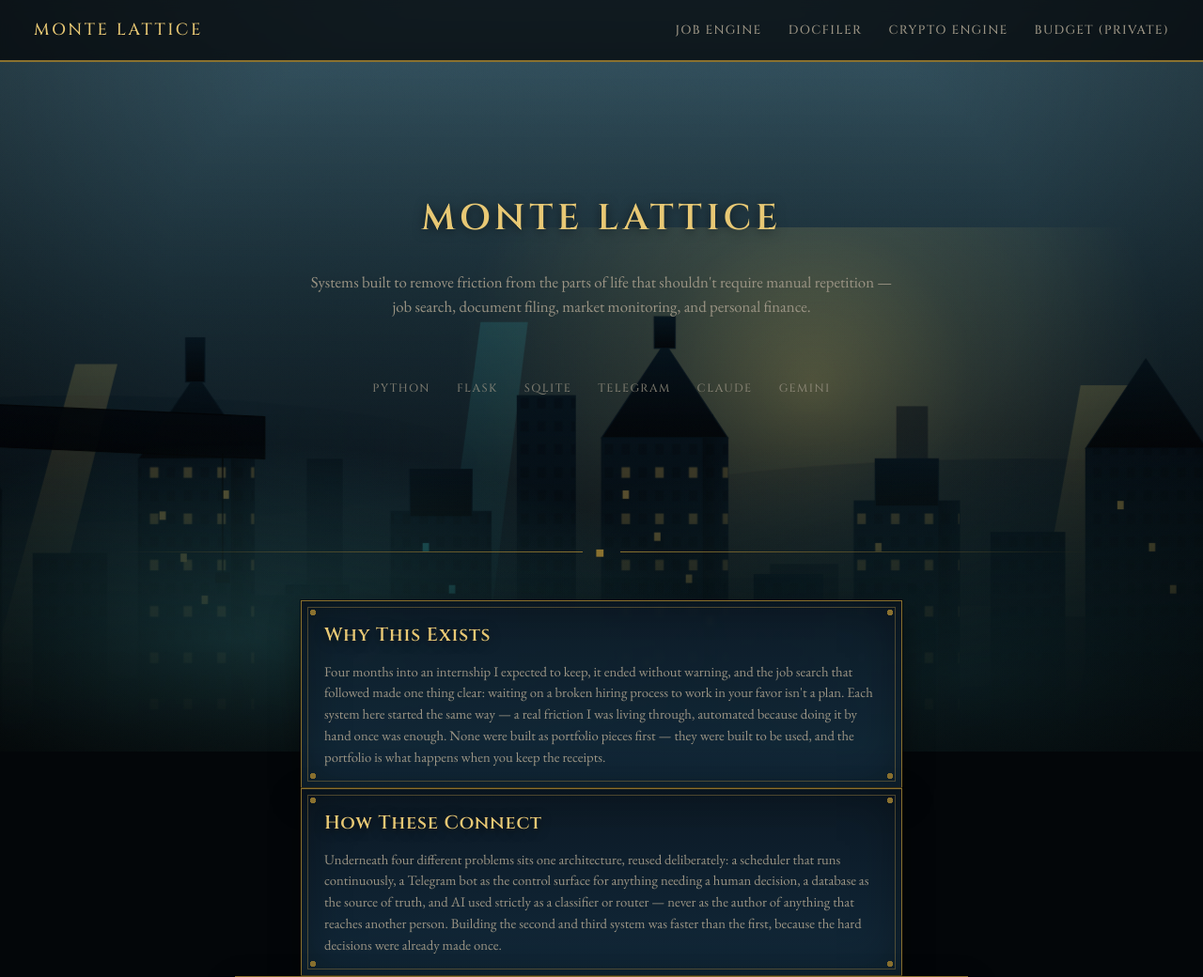
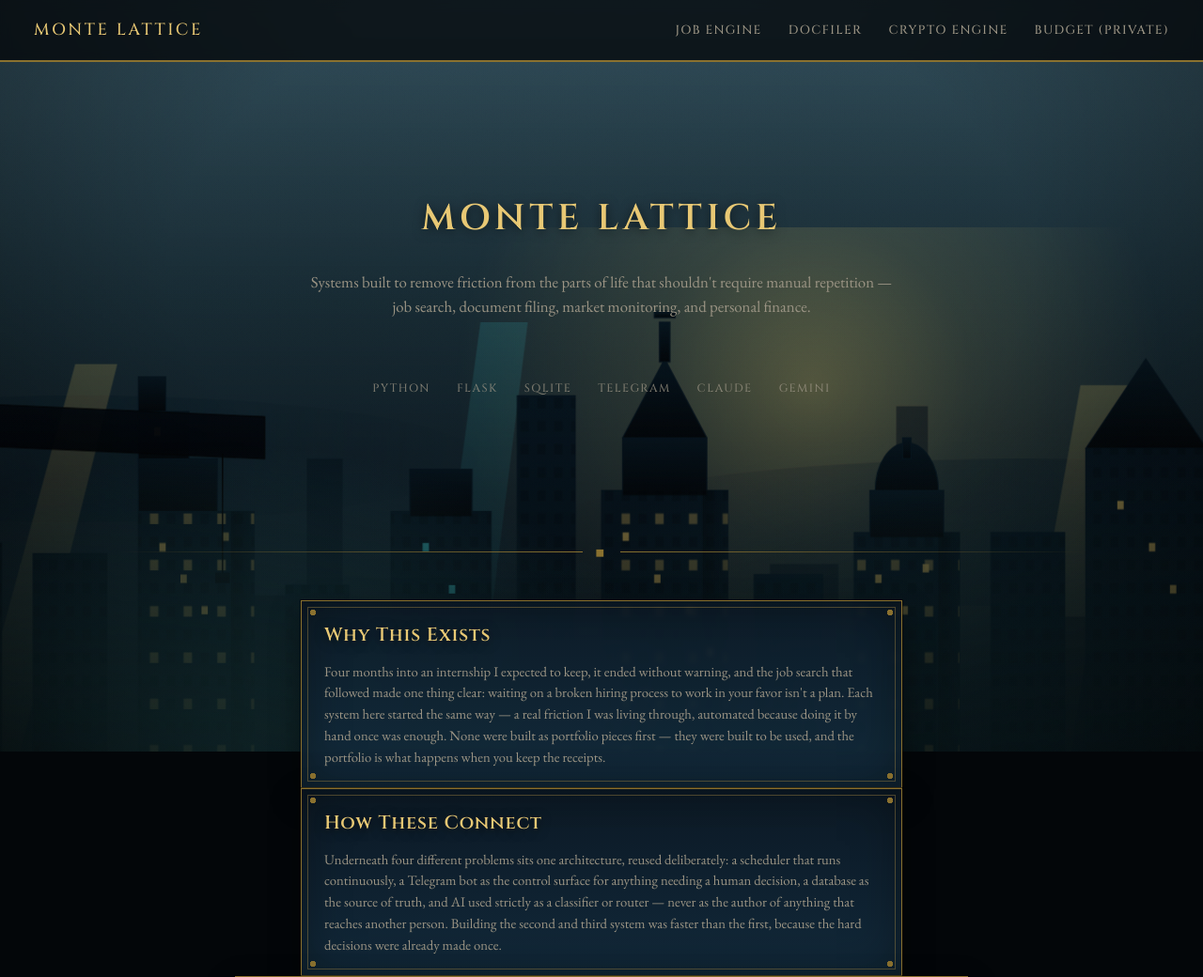
Before and after one commit to mrsisterbob/montelattice-site, a Flask app: page / in a window 1280 px wide. Shown: the top 1040 px of the page at 94% size. Run offline with Flask 3, Linux system fonts and the light colour scheme; data that the repository does not hold is empty.

Commit message:
Fix ascent speed/fog tracking; add tower variety, flicker, intro, ticker
Bug fixes:
- ASCENT_FACTOR 0.9 -> 0.25 - the skyline pan was nearly 1:1 with scroll,
  far too fast to read as atmosphere rather than a glitch
- Fog layer now pans together with the SVG (both driven by the same
  scroll offset in initInfiniteAscent) instead of staying pinned to the
  viewport while buildings slid past underneath it; oversized the fog
  layer's bounds so panning never exposes a seam

Upgrade: architectural variety on the 4 clickable towers - each now has
a genuinely distinct silhouette instead of a flat box + peak: Tower 1
gets a symmetric stepped setback crown, Tower 2 an asymmetric offset
ziggurat top, Tower 3 a setback base into a needle spire with a ringed
antenna mast, Tower 4 a domed cap with a finial. Fixes the "these all
look like pencils" problem within the existing SVG approach.

Upgrade: window flicker (3 independent randomized-offset cycles) on a
subset of lit windows so the city reads as inhabited, not a fixed decal.
Crane hook now has a very slight pendulum sway.

Upgrade: a one-time "establishing shot" on first home-page load - scene
starts fully dark/unlit and eases open over ~1.8s as windows light up,
never repeats on scroll. Skipped under prefers-reduced-motion.

Upgrade: crypto page gets an illuminated Art Deco marquee/ticker band
showing recent signals as a scrolling zipper-sign feed, tying the
Rapture theme into a page-specific detail instead of being purely
home-page cosmetic.

Co-Authored-By: Claude Sonnet 5 <noreply@anthropic.com>

```diff
--- a/static/css/rapture.css
+++ b/static/css/rapture.css
@@ -84,12 +84,18 @@ body {
    around more of the buildings - no separate tint, no third color. */
 .rapture-backdrop .fog-layer {
   position: absolute;
-  inset: 0;
+  /* Oversized vertically (not just inset:0) so that panning it upward alongside the SVG (see
+     initInfiniteAscent in site.js) never exposes a gap at the bottom - matches the SVG's own
+     -80px bottom buffer, plus headroom for how far a normal scroll session pans. */
+  top: -20%;
+  left: 0;
+  right: 0;
+  bottom: -60%;
   transition: background 0.1s linear;
   background:
-    radial-gradient(ellipse calc(60% + var(--descent) * 25%) calc(40% + var(--descent) * 30%) at 20% 85%, rgba(63, 150, 155, calc(0.36 + var(--descent) * 0.3)) 0%, transparent 65%),
-    radial-gradient(ellipse calc(70% + var(--descent) * 25%) calc(50% + var(--descent) * 30%) at 80% 90%, rgba(40, 108, 118, calc(0.3 + var(--descent) * 0.25)) 0%, transparent 65%),
-    linear-gradient(180deg, transparent 0%, rgba(3, 6, 9, calc(0.5 + var(--descent) * 0.3)) 55%, var(--abyss) 100%);
+    radial-gradient(ellipse calc(60% + var(--descent) * 25%) calc(40% + var(--descent) * 30%) at 20% 70%, rgba(63, 150, 155, calc(0.36 + var(--descent) * 0.3)) 0%, transparent 65%),
+    radial-gradient(ellipse calc(70% + var(--descent) * 25%) calc(50% + var(--descent) * 30%) at 80% 75%, rgba(40, 108, 118, calc(0.3 + var(--descent) * 0.25)) 0%, transparent 65%),
+    linear-gradient(180deg, transparent 0%, rgba(3, 6, 9, calc(0.5 + var(--descent) * 0.3)) 45%, var(--abyss) 85%);
 }
 
 .rapture-backdrop .depth-dim {
@@ -116,6 +122,54 @@ body {
 @keyframes haze-drift-2 {
   0%, 100% { transform: translateX(0); }
   50% { transform: translateX(-80px); }
+}
+
+/* Window flicker: a handful of lit windows dim and brighten on their own independent, slightly
+   randomized cycle - reads as a city genuinely inhabited rather than a fixed decal. Only a
+   subset flicker (see the .flicker-1/2/3 classes applied to specific windows in the markup) so
+   it stays a subtle ambient detail, not a strobing effect. */
+@media (prefers-reduced-motion: no-preference) {
+  .flicker-1 { animation: window-flicker 4.5s ease-in-out infinite; }
+  .flicker-2 { animation: window-flicker 6.2s ease-in-out infinite 1.1s; }
+  .flicker-3 { animation: window-flicker 5.4s ease-in-out infinite 2.3s; }
+}
+@keyframes window-flicker {
+  0%, 100% { opacity: 0.85; }
+  45% { opacity: 0.85; }
+  50% { opacity: 0.25; }
+  55% { opacity: 0.85; }
+  75% { opacity: 0.5; }
+  80% { opacity: 0.85; }
+}
+
+/* Crane hook sway: a very slight pendulum motion on the hanging cable/hook, reinforcing the
+   "closest, most physical" layer of the scene without becoming distracting. */
+@media (prefers-reduced-motion: no-preference) {
+  .crane-hook { animation: hook-sway 7s ease-in-out infinite; transform-origin: 440px 145px; }
+}
+@keyframes hook-sway {
+  0%, 100% { transform: rotate(0deg); }
+  50% { transform: rotate(1.2deg); }
+}
+
+/* Establishing shot: a one-time "curtain rises" moment on first load (home page only, added/
+   removed by initEstablishingShot in site.js). Starts fully dark with no lit windows, then
+   eases open over ~1.8s. Never repeats on scroll - only on initial page load. */
+.establishing-shot .vignette {
+  background: var(--abyss);
+  transition: background 1.8s ease-out;
+}
+.establishing-shot--revealed .vignette {
+  background: radial-gradient(ellipse 90% 90% at 50% 35%, transparent 40%, rgba(0,0,0,0.65) 100%);
+}
+.establishing-shot .tower-windows,
+.establishing-shot .distant-lights {
+  opacity: 0 !important;
+  transition: opacity 1.4s ease-out 0.5s;
+}
+.establishing-shot--revealed .tower-windows,
+.establishing-shot--revealed .distant-lights {
+  opacity: 0.85 !important;
 }
 
 /* --- Interactive skyline towers (home page only): each of the 4 spire buildings is a
@@ -458,6 +512,35 @@ input, button, select, textarea {
 
 canvas { max-width: 100%; }
 
+/* Ticker sign (crypto page): styled like an illuminated Art Deco marquee/zipper sign - the
+   kind of scrolling news band real 1920s-30s towers actually had. Ties the theme's Rapture
+   identity into a page-specific detail rather than being purely cosmetic on the home page. */
+.ticker-sign {
+  margin: 0 0 40px;
+  padding: 10px 0;
+  background: linear-gradient(180deg, rgba(3,6,9,0.9), rgba(3,6,9,0.7));
+  border-top: 1px solid var(--brass-dim);
+  border-bottom: 1px solid var(--brass-dim);
+  overflow: hidden;
+  white-space: nowrap;
+}
+.ticker-track {
+  display: inline-block;
+  font-family: var(--font-display);
+  font-size: 0.85rem;
+  letter-spacing: 0.15em;
+  color: var(--brass-bright);
+  text-shadow: 0 0 8px rgba(232, 200, 116, 0.6);
+  padding-left: 100%;
+}
+@media (prefers-reduced-motion: no-preference) {
+  .ticker-track { animation: ticker-scroll 22s linear infinite; }
+}
+@keyframes ticker-scroll {
+  from { transform: translateX(0); }
+  to { transform: translateX(-50%); }
+}
+
 footer {
   position: relative;
   z-index: 1;
--- a/static/js/site.js
+++ b/static/js/site.js
@@ -93,14 +93,20 @@
   function initInfiniteAscent() {
     const backdrop = document.querySelector(".rapture-backdrop--interactive");
     const svg = backdrop && backdrop.querySelector("svg");
+    const fog = backdrop && backdrop.querySelector(".fog-layer");
     if (!backdrop || !svg || REDUCE_MOTION) return;
 
-    const ASCENT_FACTOR = 0.9; // pixels the skyline pans upward per pixel scrolled
+    const ASCENT_FACTOR = 0.25; // pixels the skyline pans upward per pixel scrolled
     let ticking = false;
 
     function update() {
       const offset = window.scrollY * ASCENT_FACTOR;
       svg.style.transform = `translateX(-50%) translateY(-${offset}px)`;
+      // The fog must pan WITH the buildings (not stay pinned to the viewport) so it reads as
+      // wrapping around the skyline as it rises, rather than sitting still while buildings
+      // slide past underneath it. Only the vertical component matters here - the fog layer
+      // isn't horizontally centered/offset the way the SVG is.
+      if (fog) fog.style.transform = `translateY(-${offset}px)`;
       ticking = false;
     }
 
@@ -112,10 +118,33 @@
     }, { passive: true });
   }
 
+  // --- Establishing shot (home page only): a brief "curtain rises" moment on first load -
+  // the scene starts fully dark/fogged-in and the vignette eases open over ~1.8s as a few
+  // windows light up in sequence, like a city waking. Runs once per page load, never on
+  // scroll. Skipped entirely under prefers-reduced-motion - the scene just renders in its
+  // final state immediately. ---
+  function initEstablishingShot() {
+    const backdrop = document.querySelector(".rapture-backdrop--interactive");
+    if (!backdrop || REDUCE_MOTION) return;
+
+    backdrop.classList.add("establishing-shot");
+    // Force a reflow so the browser registers the starting state before the transition class
+    // is added - otherwise both classes could land in the same frame and the transition
+    // never visibly plays.
+    void backdrop.offsetWidth;
+    requestAnimationFrame(function () {
+      backdrop.classList.add("establishing-shot--revealed");
+    });
+    window.setTimeout(function () {
+      backdrop.classList.remove("establishing-shot", "establishing-shot--revealed");
+    }, 2200);
+  }
+
   document.addEventListener("DOMContentLoaded", function () {
     initParallax();
     initScrollReveal();
     initFogDescent();
     initInfiniteAscent();
+    initEstablishingShot();
   });
 })();
--- a/templates/_backdrop_home.html
+++ b/templates/_backdrop_home.html
@@ -124,76 +124,90 @@
       <rect x="1520" y="280" width="6" height="8"/>
     </g>
 
-    <!-- Tower 1: Job Outreach Engine -->
+    <!-- Tower 1: Job Outreach Engine - stepped setback crown (Chrysler-Building-esque):
+         the tower narrows in two stages before the spire, instead of one flat box + a peak. -->
     <a href="/job-engine" class="skyline-tower" data-label="Job Outreach Engine">
       <g fill="url(#bld-fill)" stroke="#0a1b26" stroke-width="1" class="tower-shape">
-        <rect x="140" y="180" width="90" height="2400"/>
-        <polygon points="140,180 185,110 230,180"/>
-        <rect x="175" y="60" width="20" height="55"/>
+        <rect x="140" y="230" width="90" height="2400"/>
+        <rect x="152" y="170" width="66" height="60"/>
+        <rect x="163" y="120" width="44" height="50"/>
+        <polygon points="163,120 185,75 207,120"/>
+        <rect x="180" y="55" width="10" height="22"/>
       </g>
-      <rect x="140" y="180" width="90" height="2400" fill="url(#facade-grid-lit)" class="tower-facade"/>
-      <rect x="212" y="180" width="18" height="2400" fill="url(#bld-side)" class="tower-side"/>
+      <rect x="140" y="230" width="90" height="2400" fill="url(#facade-grid-lit)" class="tower-facade"/>
+      <rect x="212" y="230" width="18" height="2400" fill="url(#bld-side)" class="tower-side"/>
       <g fill="#e8c874" opacity="0.85" class="tower-windows">
-        <rect x="160" y="220" width="6" height="8"/>
-        <rect x="180" y="260" width="6" height="8"/>
-        <rect x="200" y="300" width="6" height="8"/>
-        <rect x="210" y="340" width="6" height="8"/>
+        <rect x="160" y="260" width="6" height="8" class="flicker-1"/>
+        <rect x="180" y="290" width="6" height="8"/>
+        <rect x="200" y="320" width="6" height="8" class="flicker-2"/>
+        <rect x="210" y="360" width="6" height="8"/>
       </g>
-      <rect x="140" y="60" width="90" height="440" fill="transparent" class="tower-hit"/>
+      <rect x="140" y="55" width="90" height="445" fill="transparent" class="tower-hit"/>
       <title>Job Outreach Engine</title>
     </a>
 
-    <!-- Tower 2: Docfiler -->
+    <!-- Tower 2: Docfiler - asymmetric stepped ziggurat top: each tier is offset rather than
+         centered, a distinct silhouette from Tower 1's symmetric setback. -->
     <a href="/docfiler" class="skyline-tower" data-label="Docfiler">
       <g fill="url(#bld-fill)" stroke="#0a1b26" stroke-width="1" class="tower-shape">
-        <rect x="360" y="150" width="110" height="2400"/>
-        <polygon points="360,150 415,70 470,150"/>
-        <rect x="405" y="35" width="18" height="42"/>
+        <rect x="360" y="200" width="110" height="2400"/>
+        <rect x="360" y="150" width="75" height="50"/>
+        <rect x="360" y="105" width="48" height="45"/>
+        <rect x="360" y="72" width="26" height="33"/>
       </g>
-      <rect x="360" y="150" width="110" height="2400" fill="url(#facade-grid-lit)" class="tower-facade"/>
-      <rect x="448" y="150" width="22" height="2400" fill="url(#bld-side)" class="tower-side"/>
+      <rect x="360" y="200" width="110" height="2400" fill="url(#facade-grid-lit)" class="tower-facade"/>
+      <rect x="448" y="200" width="22" height="2400" fill="url(#bld-side)" class="tower-side"/>
       <g fill="#e8c874" opacity="0.85" class="tower-windows">
-        <rect x="380" y="200" width="6" height="8"/>
-        <rect x="400" y="240" width="6" height="8"/>
-        <rect x="420" y="280" width="6" height="8"/>
-        <rect x="440" y="180" width="6" height="8"/>
+        <rect x="380" y="230" width="6" height="8"/>
+        <rect x="400" y="260" width="6" height="8" class="flicker-3"/>
+        <rect x="420" y="290" width="6" height="8"/>
+        <rect x="440" y="220" width="6" height="8" class="flicker-1"/>
+        <rect x="375" y="120" width="6" height="8"/>
       </g>
-      <rect x="360" y="35" width="110" height="465" fill="transparent" class="tower-hit"/>
+      <rect x="360" y="72" width="110" height="428" fill="transparent" class="tower-hit"/>
       <title>Docfiler</title>
     </a>
 
-    <!-- Tower 3: Crypto Trading Engine -->
+    <!-- Tower 3: Crypto Trading Engine - narrow setback base leading into a tall needle spire
+         with a ringed antenna mast (distinct top treatment from the other 3 towers). -->
     <a href="/crypto" class="skyline-tower" data-label="Crypto Trading Engine">
       <g fill="url(#bld-fill)" stroke="#0a1b26" stroke-width="1" class="tower-shape">
-        <rect x="800" y="130" width="120" height="2400"/>
-        <polygon points="800,130 860,40 920,130"/>
-        <rect x="850" y="15" width="20" height="30"/>
+        <rect x="800" y="180" width="120" height="2400"/>
+        <rect x="820" y="130" width="80" height="55"/>
+        <polygon points="820,130 860,55 900,130"/>
+        <rect x="855" y="20" width="10" height="38"/>
+        <rect x="850" y="10" width="20" height="6"/>
       </g>
-      <rect x="800" y="130" width="120" height="2400" fill="url(#facade-grid-lit)" class="tower-facade"/>
-      <rect x="896" y="130" width="24" height="2400" fill="url(#bld-side)" class="tower-side"/>
+      <rect x="800" y="180" width="120" height="2400" fill="url(#facade-grid-lit)" class="tower-facade"/>
+      <rect x="896" y="180" width="24" height="2400" fill="url(#bld-side)" class="tower-side"/>
       <g fill="#e8c874" opacity="0.85" class="tower-windows">
-        <rect x="820" y="180" width="6" height="8"/>
-        <rect x="850" y="220" width="6" height="8"/>
-        <rect x="880" y="260" width="6" height="8"/>
-        <rect x="900" y="300" width="6" height="8"/>
-        <rect x="840" y="340" width="6" height="8"/>
+        <rect x="820" y="220" width="6" height="8"/>
+        <rect x="850" y="260" width="6" height="8"/>
+        <rect x="880" y="290" width="6" height="8"/>
+        <rect x="900" y="330" width="6" height="8"/>
+        <rect x="840" y="370" width="6" height="8"/>
       </g>
-      <rect x="800" y="15" width="120" height="485" fill="transparent" class="tower-hit"/>
+      <rect x="800" y="10" width="120" height="490" fill="transparent" class="tower-hit"/>
       <title>Crypto Trading Engine</title>
     </a>
 
-    <!-- Tower 4: Budget Tracker -->
+    <!-- Tower 4: Budget Tracker - domed cap (a half-ellipse), the one rounded silhouette among
+         4 otherwise angular towers, capped with a small finial. -->
     <a href="/budget" class="skyline-tower" data-label="Budget Tracker (Private)">
       <g fill="url(#bld-fill)" stroke="#0a1b26" stroke-width="1" class="tower-shape">
-        <rect x="1040" y="190" width="100" height="2400"/>
-        <rect x="1060" y="150" width="60" height="45"/>
+        <rect x="1040" y="220" width="100" height="2400"/>
+        <rect x="1055" y="180" width="70" height="45"/>
+        <path d="M 1060 180 A 30 45 0 0 1 1120 180 Z"/>
+        <rect x="1086" y="130" width="8" height="20"/>
       </g>
-      <rect x="1040" y="190" width="100" height="2400" fill="url(#facade-grid-lit)" class="tower-facade"/>
-      <rect x="1120" y="190" width="20" height="2400" fill="url(#bld-side)" class="tower-side"/>
+      <rect x="1040" y="220" width="100" height="2400" fill="url(#facade-grid-lit)" class="tower-facade"/>
+      <rect x="1120" y="220" width="20" height="2400" fill="url(#bld-side)" class="tower-side"/>
       <g fill="#e8c874" opacity="0.85" class="tower-windows">
-        <rect x="1060" y="230" width="6" height="8"/>
+        <rect x="1060" y="260" width="6" height="8"/>
+        <rect x="1085" y="290" width="6" height="8"/>
+        <rect x="1105" y="250" width="6" height="8"/>
       </g>
-      <rect x="1040" y="150" width="100" height="350" fill="transparent" class="tower-hit"/>
+      <rect x="1040" y="130" width="100" height="490" fill="transparent" class="tower-hit"/>
       <title>Budget Tracker (Private)</title>
     </a>
 
@@ -231,9 +245,13 @@
       <!-- cab -->
       <rect x="30" y="95" width="34" height="26"/>
     </g>
-    <!-- hanging hook cable, thin so it reads as taut wire -->
-    <line x1="440" y1="145" x2="440" y2="260" stroke="#000000" stroke-width="1.5" opacity="0.9"/>
-    <rect x="433" y="258" width="14" height="10" fill="url(#crane-fill)" opacity="0.96"/>
+    <!-- hanging hook cable, thin so it reads as taut wire - wrapped in .crane-hook so a slight
+         pendulum sway (see rapture.css) can pivot the whole assembly from the boom's pulley
+         point, not each piece independently -->
+    <g class="crane-hook">
+      <line x1="440" y1="145" x2="440" y2="260" stroke="#000000" stroke-width="1.5" opacity="0.9"/>
+      <rect x="433" y="258" width="14" height="10" fill="url(#crane-fill)" opacity="0.96"/>
+    </g>
 
     <!-- Deep buildings: positioned below the initial viewBox (y > 500), only physically
          revealed once scroll grows the viewBox (see initDepthDescent in site.js). Also fade
```
Also changed, not shown: templates/crypto.html (+12 -0 lines).
